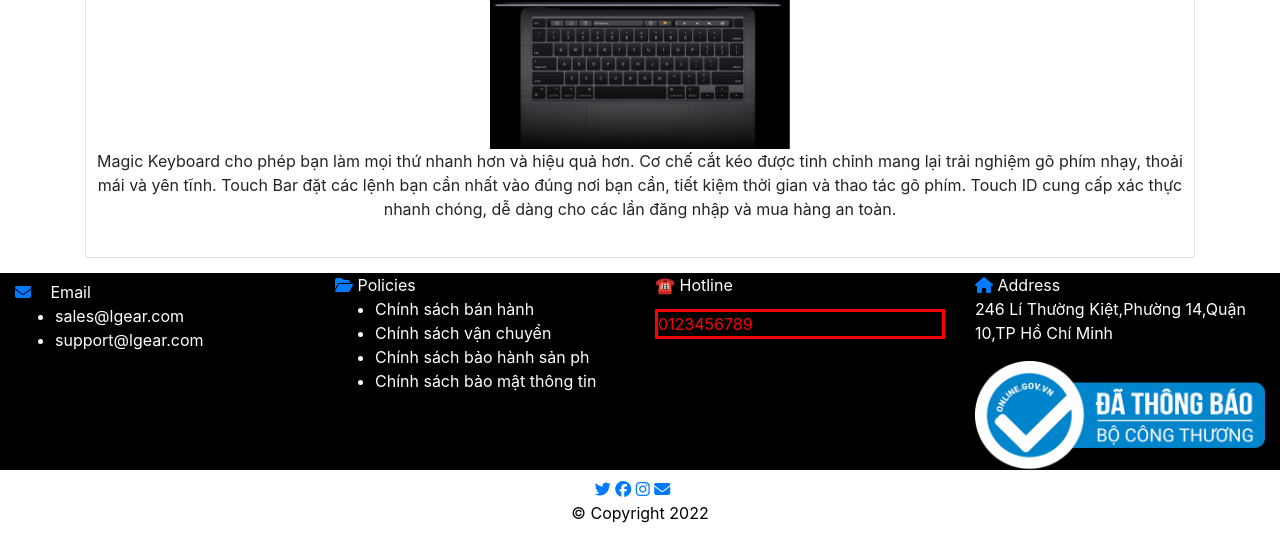
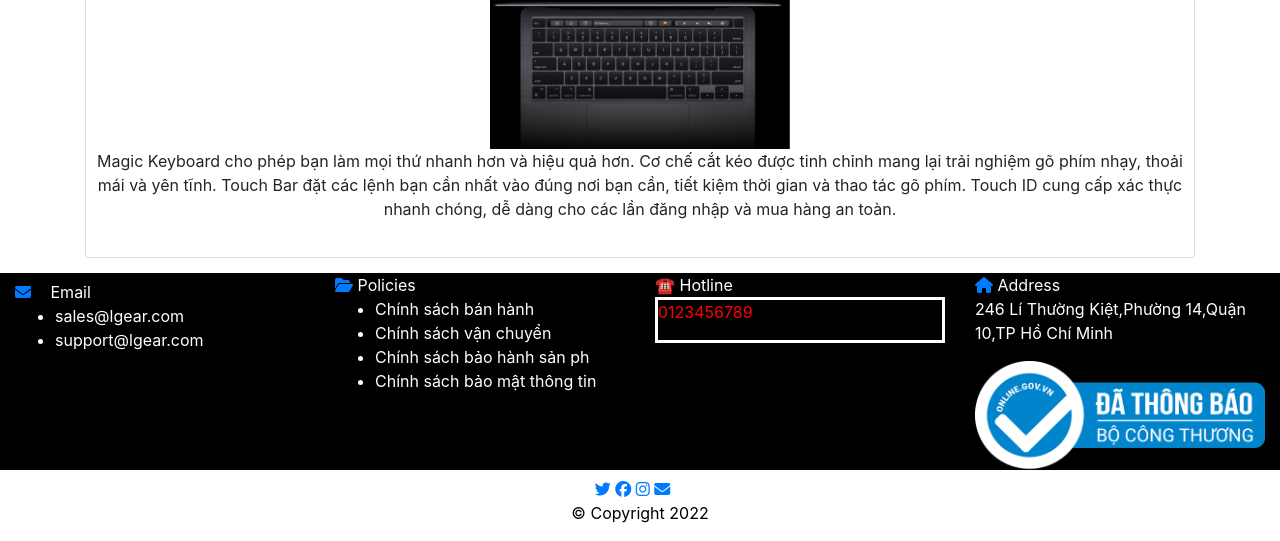
Before and after one commit to quangtruong452001/WebAssignment, a PHP site: page /product_description.php in a window 1280 px wide. Shown: the part 2373-2914 px from the top of the page. Run offline with PHP 8.4, Linux system fonts and the light colour scheme; some libraries are stand-ins or nearby versions.

Commit message:
adjust hotline

```diff
--- a/View/footer.php
+++ b/View/footer.php
@@ -32,7 +32,9 @@
                 </div>
                 <div class="col-lg-3">
                     <a>☎ Hotline</a>
-                    <p class="hotline-context">0123456789</p>
+                    <div class="hotline">
+                        <p class="hotline-context">0123456789</p>
+                    </div>
                 </div>
                 <div class="col-lg-3">
                     <a href=""><i class="social-icon fas fa-home"></i></a>
--- a/styles/home.css
+++ b/styles/home.css
@@ -90,14 +90,18 @@
     bottom: 0;
 }
 
-.hotline-context {
-    margin-top: 12px;
+.hotline {
+
     border-style: solid;
+
 }
 
-.des {
-    background-color: white;
+.hotline-context {
+    color: red;
+
 }
+
+
 
 .address {
     color: white;
```
